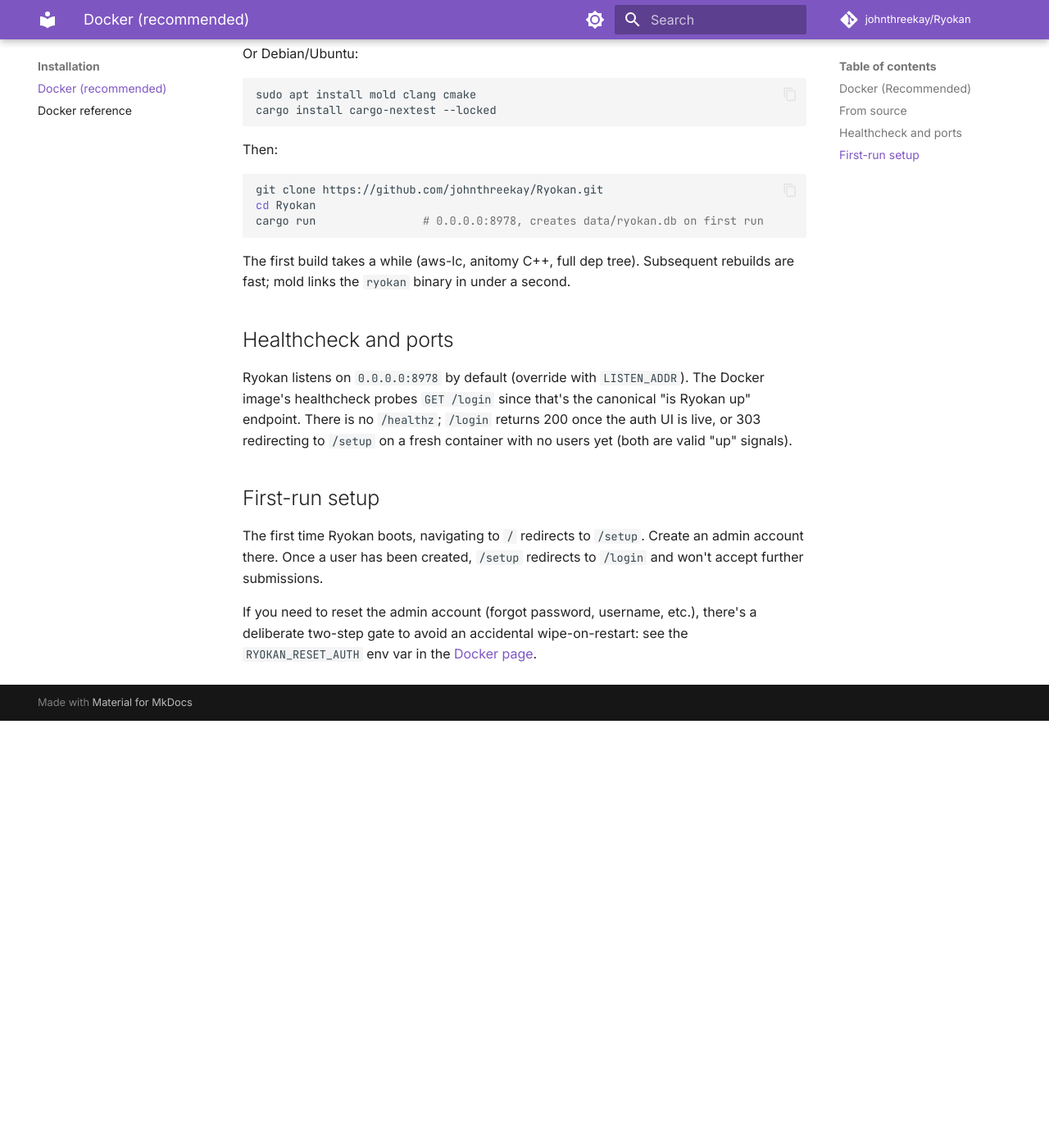
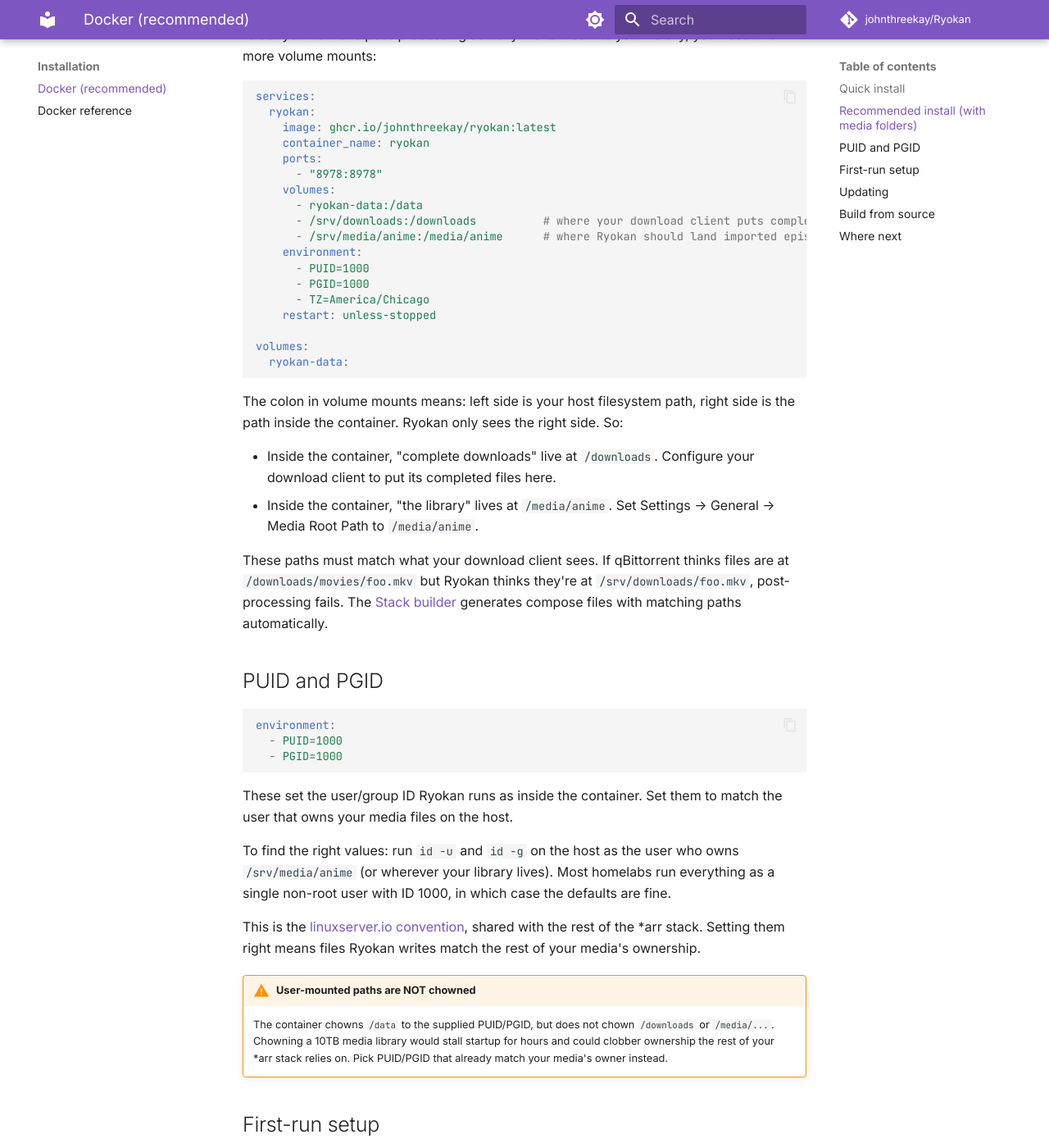
Before and after one commit to abhi1693/Ryokan, an MkDocs documentation site: the page built from docs/install.md, in a window 1280 px wide and 1400 px high, scrolled down 1055 px. Shown: the whole window at 82% size. Built offline with MkDocs 1.6.1 and Material for MkDocs 9.7.7, drawn with Linux system fonts in a browser that asks for light colours; comment, search, counter and statistics services are not loaded; before the commit the page ends 1934 px from its top, so only the background shows below that; some of the changed text lies outside the part shown.

Commit message:
docs: PR 2 — rewrite install.md (Docker-led) + docker.md (pure reference)
install.md now leads with the simplest possible compose file and walks
the user from `docker compose up` to first login in two H2s. PUID/PGID
explanation absorbed from the old docker.md, recommended-volumes
section adds the colon-syntax beginner explanation Kavita uses on its
Docker page. From-source demoted to a single H2 at the bottom.

docker.md is now pure reference: env-var table, healthcheck shape,
volume layout reference, updating semantics, the down-v warning, the
auth-reset two-step gate, and a reverse-proxy notes section. New
users don't have to read it; returning users looking up
`RYOKAN_DB_LOG_LEVEL` find it without scrolling past install steps.

Also adds a manual `*Last updated: YYYY-MM-DD*` footer on the four
rewritten pages (index, quick-start, install, docker) so readers can
gauge freshness during the rolling rewrite.

quick-start.md's PUID link was pointing at the stale
`docker.md#puid-pgid` anchor; redirected to `install.md#puid-and-pgid`.
Verified with a `zensical build` (no issues).

Co-Authored-By: Claude Opus 4.7 (1M context) <noreply@anthropic.com>

````diff
--- a/docs/docker.md
+++ b/docs/docker.md
@@ -1,53 +1,38 @@
-# Docker
+# Docker reference
 
-The published image is `ghcr.io/johnthreekay/ryokan:latest`. Architectures: `linux/amd64` and `linux/arm64`. The repo's `docker-compose.yml` is the canoncal reference. You can start there and adjust to taste.
+Reference for environment variables, healthcheck behavior, volume layout, and update semantics. For step-by-step install, see [Installation](install.md).
+
+## Environment variables
+
+Most users only need `PUID`, `PGID`, and `TZ`. The rest are for fine-tuning.
+
+| Variable | Default | Purpose |
+|---|---|---|
+| `LISTEN_ADDR` | `0.0.0.0:8978` | TCP bind. Change the port if 8978 conflicts with something else. |
+| `PUID` / `PGID` | `1000` / `1000` | Runtime UID/GID. Match your host's media-owning user. See [Installation → PUID and PGID](install.md#puid-and-pgid). |
+| `TZ` | unset (UTC) | Container timezone. Determines what timestamps look like in the UI and logs. Standard tzdata names like `America/Chicago` or `Europe/London`. |
+| `RUST_LOG` | `ryokan=info` (image) | Console log filter. Set to `ryokan=debug` for verbose output while debugging. |
+| `RYOKAN_TRUSTED_PROXY` | unset (off) | Trust `X-Forwarded-For` and `X-Real-IP` for client IP. Off by default. Flip on only behind a reverse proxy that overwrites these headers on ingress; otherwise an attacker can spoof a fresh IP per attempt and bypass the per-IP login throttle. |
+| `RYOKAN_COOKIE_SECURE` | unset (off) | Append `Secure` to the session cookie. Off by default so HTTP localhost works; flip on for HTTPS. |
+| `RYOKAN_RESET_AUTH` | unset | Set to `1` *and* create a `data/.reset-auth` sentinel file to wipe users and sessions on next boot. Both required so a stuck-on env var can't silently wipe auth on every boot. See [Reset auth](#reset-auth). |
+| `RYOKAN_DB_LOG_LEVEL` | `info` | Write-side floor for the DB-backed logs table (separate from `RUST_LOG`). One of `trace`, `debug`, `info`, `warn`, `error`. Read-side filtering on the System → Logs page is independent. |
+| `RYOKAN_ENCRYPTION_KEY` | unset (file fallback) | Base64-encoded 32-byte AEAD key for encrypting OAuth tokens. Loading priority: env var, then key file, then auto-generated on first run. **Key rotation isn't supported**; changing it invalidates all stored OAuth tokens and you'll need to re-link external accounts. |
+| `RYOKAN_KEY_FILE_PATH` | `/data/.ryokan-key` (Docker) | Where the auto-generated encryption key lives. Set in the image. Don't change unless you have a specific reason. |
+| `RYOKAN_ANIBRIDGE_CACHE_DIR` | `/data/cache/anibridge` (Docker) | Where the TMDB-to-AniList mappings cache lives. If unset, the cache fails to persist and every restart re-downloads about 9 MB. |
+| `RYOKAN_MEDIA_CACHE_DIR` | `/data/cache/artwork` (Docker) | Artwork blob cache root. Content-addressed, so duplicate cover art doesn't re-store. |
 
 ## Volume layout
 
 ```yaml
 volumes:
   - ryokan-data:/data
-  # Optional, uncomment for post-processing:
-  # - /srv/downloads:/downloads
-  # - /srv/media/anime:/media/anime
+  - /srv/downloads:/downloads          # optional but required for post-processing
+  - /srv/media/anime:/media/anime      # optional but required for post-processing
 ```
 
-**`/data` (required)** holds the SQLite DB, the artwork blob cache, the encryption key, the anibridge mappings cache, and any sentinel files. Loss of `/data` means losing your library state, queued grabs, scoring history, OAuth tokens, etc. The named-volume default (`ryokan-data`) keeps it inside Docker; bind-mount to a host path if you want the DB visible from the host filesystem.
+**`/data` (required)** holds the SQLite database, the artwork blob cache, the encryption key, the anibridge mappings cache, and any sentinel files. Loss of `/data` means losing your library state, queued grabs, scoring history, and OAuth tokens. The named-volume default (`ryokan-data`) keeps it inside Docker; bind-mount to a host path if you want the database visible from the host filesystem.
 
-**`/downloads`** and **`/media/...`** are the post-processing source and destination. They're optional in the sense that Ryokan boots without them, but post-processing requires both to be visible inside the container at the same paths you configure in Settings → Download Clients (per-client download path) and Settings → General (media root).
-
-!!! warning "User-mounted paths are *not* chowned"
-    The entrypoint chowns `/data` to the runtime UID/GID, but **deliberately not** `/downloads` or `/media/...`. Chowning a 10TB media library would stall startup for hours and could clobber ownership the rest of your *arr stack relies on. Set `PUID` / `PGID` to match the user that already owns those host paths. That's the linuxserver.io convention and what other *arr containers expect.
-
-## PUID / PGID
-
-```yaml
-environment:
-  - PUID=1000
-  - PGID=1000
-```
-
-The entrypoint creates a `ryokan` user inside the container with the supplied UID/GID, chowns `/data`, then drops privileges via `gosu` before exec'ing the binary. Files Ryokan writes to mounted paths land with the supplied ownership.
-
-To find the right values, run `id -u` and `id -g` on the host as the user that owns your media library. If you're running everything else as a single non-root user (typical homelab), `1000:1000` is the default and usually right.
-
-## Environment variables
-
-The full list lives in the repo's root `CLAUDE.md`; what follows is the user-facing subset. Most users only need `PUID` / `PGID` / `RUST_LOG`.
-
-| Variable | Default | Purpose |
-|---|---|---|
-| `LISTEN_ADDR` | `0.0.0.0:8978` | TCP bind. Change the port if 8978 conflicts. |
-| `PUID` / `PGID` | `1000` / `1000` | Runtime UID/GID. Match your host's media-owning user. |
-| `RUST_LOG` | `ryokan=info` (image) | Log filter. `ryokan=debug` for verbose output while debugging. |
-| `RYOKAN_TRUSTED_PROXY` | unset → off | Trust `X-Forwarded-For` / `X-Real-IP` for client IP. **Off by default**; flip on only behind a reverse proxy that overwrites these headers on ingress. Otherwise an attacker can spoof a fresh IP per attempt and bypass the per-IP login throttle. |
-| `RYOKAN_COOKIE_SECURE` | unset → off | Append `Secure` to the session cookie. Off by default so HTTP localhost works; flip on for HTTPS. |
-| `RYOKAN_RESET_AUTH` | unset | Set to `1` *and* create a `data/.reset-auth` sentinel file to wipe `users` + `sessions` on next boot. Both are required so a stuck-on env var can't silently wipe auth on every boot. |
-| `RYOKAN_DB_LOG_LEVEL` | `info` | Write-side floor for the DB-backed `logs` table (separate from `RUST_LOG`). `trace` / `debug` / `info` / `warn` / `error`. |
-| `RYOKAN_ENCRYPTION_KEY` | unset → file fallback | Base64-encoded 32-byte AEAD key for `services::crypto`. **Loading priority**: env var → key file → auto-generated on first run. **Key rotation isn't supported**; changing it invalidates all encrypted OAuth tokens. |
-| `RYOKAN_KEY_FILE_PATH` | `/data/.ryokan-key` (Docker) | Where the auto-generated key lives. Set in the image; don't change unless you know you need to. |
-| `RYOKAN_ANIBRIDGE_CACHE_DIR` | `/data/cache/anibridge` (Docker) | Where the TMDB↔AL mappings cache lives. Without this set, the cache fails to persist and every restart re-downloads ~9MB. |
-| `RYOKAN_MEDIA_CACHE_DIR` | `/data/cache/artwork` (Docker) | Artwork blob cache root (content-addressed). |
+**`/downloads` and `/media/...`** are post-processing's source and destination. They're optional in the sense that Ryokan boots without them, but post-processing requires both to be visible inside the container at the same paths your download client uses for "complete" files and the path you set in Settings → General → Media Root Path.
 
 ## Healthcheck
 
@@ -58,7 +43,9 @@ HEALTHCHECK --interval=30s --timeout=5s --start-period=30s --retries=3 \
     CMD curl -fsS http://localhost:8978/login || exit 1
 ```
 
-`start-period=30s` covers cold-boot work: `models::migrate` (idempotent ALTER TABLEs across the whole schema), `bcrypt::warm_timing_equalizer` spawn_blocking, the multi-client cache rebuild, and optional Jellyfin client init. ARM64 first-runs occasionally bumped against the prior 10s budget; 30s matches the CI smoke-test poll window.
+The probe targets `/login` because that's the canonical "is Ryokan up" endpoint. There is no `/healthz`. `/login` returns 200 once the auth UI is live, or 303 redirecting to `/setup` on a fresh container with no users yet. Both are valid "up" signals.
+
+`start-period=30s` covers cold-boot work: idempotent migrations, password-hash warmup, the multi-client cache rebuild, and optional Jellyfin client init. ARM64 first-runs occasionally bumped against an earlier 10-second budget; 30 seconds matches the CI smoke-test poll window.
 
 ## Updating
 
@@ -67,7 +54,30 @@ docker compose pull
 docker compose up -d
 ```
 
-The volume preserves your data. The image's binary is replaced; migrations run on next boot (idempotent. Applying twice is a no-op.)
+The named volume preserves your data. The image's binary is replaced. Migrations run automatically on next boot and are idempotent: applying twice is a no-op.
 
 !!! danger "Don't `docker compose down -v`"
-    The `-v` flag removes named volumes. With the documented setup that means deleting your DB, encryption key, OAuth tokens, and library state. There's no undo. `down` without `-v` is safe.
+    The `-v` flag removes named volumes. With the documented setup, that means deleting your DB, encryption key, OAuth tokens, and library state. There's no undo. `down` without `-v` is safe.
+
+## Reset auth
+
+If you forget your admin password and have no other recovery path, you can wipe the users and sessions tables and create a new admin account on next boot. Two steps are required so a stuck-on env var can't silently wipe auth on every restart:
+
+1. Add `RYOKAN_RESET_AUTH=1` to your compose file's environment block.
+2. Create the sentinel file: `touch /path/to/your/data-volume/.reset-auth`.
+
+Restart the container. On boot, Ryokan deletes both tables, removes the sentinel, and `/setup` opens for a fresh admin account.
+
+OAuth tokens, library state, scoring history, and Custom Formats are preserved. Only authentication state is wiped.
+
+## Running behind a reverse proxy
+
+If you put Ryokan behind nginx, Caddy, Traefik, or similar, set `RYOKAN_TRUSTED_PROXY=1` so the per-IP login throttle reads `X-Forwarded-For` from the proxy instead of the proxy's own IP. The proxy must overwrite these headers on ingress (don't pass through whatever the client sent), or you've just added a header-spoofing bypass.
+
+Also set `RYOKAN_COOKIE_SECURE=1` if the proxy serves Ryokan over HTTPS, so the session cookie carries the `Secure` flag.
+
+The [Stack builder](stack-builder.md) generates Caddy / Traefik / nginx config with the right header rewrites and env-var combinations.
+
+---
+
+*Last updated: 2026-05-07.*
--- a/docs/install.md
+++ b/docs/install.md
@@ -1,35 +1,123 @@
-# Install
+# Docker installation
 
-You have two options for installing Ryokan: pulling the Docker image or building from source.
+Ryokan ships as a Docker image at `ghcr.io/johnthreekay/ryokan:latest`. The image runs on `linux/amd64` and `linux/arm64`. The fastest way to get going is `docker compose up`.
 
-## Docker (Recommended)
+If you're new to Docker, skim [Docker's getting-started guide](https://docs.docker.com/get-started/) first; this page assumes you know what `docker compose up -d` does.
 
-The Docker image is published to GHCR on every tag at `ghcr.io/johnthreekay/ryokan:latest`. The repo also provides a `docker-compose.yml` you can copy verbatim:
+## Quick install
+
+Save this as `docker-compose.yml`:
+
+```yaml
+services:
+  ryokan:
+    image: ghcr.io/johnthreekay/ryokan:latest
+    container_name: ryokan
+    ports:
+      - "8978:8978"
+    volumes:
+      - ryokan-data:/data
+    environment:
+      - PUID=1000
+      - PGID=1000
+      - TZ=Etc/UTC
+    restart: unless-stopped
+
+volumes:
+  ryokan-data:
+```
+
+Then:
 
 ```sh
-curl -O https://raw.githubusercontent.com/johnthreekay/Ryokan/main/docker-compose.yml
 docker compose up -d
 ```
 
-Open `http://localhost:8978` and run through the first-run setup. See the [Docker page](docker.md) for volume mounts, PUID/PGID, and the full environment-variable reference.
+Open <http://localhost:8978> and create your admin account on the setup page. You're done.
 
-## From source
+## Recommended install (with media folders)
+
+The Quick install doesn't mount your media library or your download client's complete folder yet. To make post-processing actually move files into your library, you need two more volume mounts:
+
+```yaml
+services:
+  ryokan:
+    image: ghcr.io/johnthreekay/ryokan:latest
+    container_name: ryokan
+    ports:
+      - "8978:8978"
+    volumes:
+      - ryokan-data:/data
+      - /srv/downloads:/downloads          # where your download client puts completed files
+      - /srv/media/anime:/media/anime      # where Ryokan should land imported episodes
+    environment:
+      - PUID=1000
+      - PGID=1000
+      - TZ=America/Chicago
+    restart: unless-stopped
+
+volumes:
+  ryokan-data:
+```
+
+The colon in volume mounts means: left side is your host filesystem path, right side is the path inside the container. Ryokan only sees the right side. So:
+
+- Inside the container, "complete downloads" live at `/downloads`. Configure your download client to put its completed files here.
+- Inside the container, "the library" lives at `/media/anime`. Set Settings → General → Media Root Path to `/media/anime`.
+
+These paths must match what your download client sees. If qBittorrent thinks files are at `/downloads/movies/foo.mkv` but Ryokan thinks they're at `/srv/downloads/foo.mkv`, post-processing fails. The [Stack builder](stack-builder.md) generates compose files with matching paths automatically.
+
+## PUID and PGID
+
+```yaml
+environment:
+  - PUID=1000
+  - PGID=1000
+```
+
+These set the user/group ID Ryokan runs as inside the container. Set them to match the user that owns your media files on the host.
+
+To find the right values: run `id -u` and `id -g` on the host as the user who owns `/srv/media/anime` (or wherever your library lives). Most homelabs run everything as a single non-root user with ID 1000, in which case the defaults are fine.
+
+This is the [linuxserver.io convention](https://docs.linuxserver.io/general/understanding-puid-and-pgid/), shared with the rest of the *arr stack. Setting them right means files Ryokan writes match the rest of your media's ownership.
+
+!!! warning "User-mounted paths are NOT chowned"
+    The container chowns `/data` to the supplied PUID/PGID, but does not chown `/downloads` or `/media/...`. Chowning a 10TB media library would stall startup for hours and could clobber ownership the rest of your *arr stack relies on. Pick PUID/PGID that already match your media's owner instead.
+
+## First-run setup
+
+The first time Ryokan boots, navigating to `/` redirects to `/setup`. Create an admin account there. Once an account exists, `/setup` redirects to `/login` and won't accept further submissions.
+
+If you need to reset the admin account later (forgot password, etc.), there's a deliberate two-step gate to avoid an accidental wipe-on-restart. See [Docker reference → Reset auth](docker.md#reset-auth).
+
+## Updating
+
+```sh
+docker compose pull
+docker compose up -d
+```
+
+The named volume preserves your data. Migrations run automatically on next boot and are idempotent (applying twice is a no-op). For more on migrations and `docker compose down -v` safety, see [Docker reference → Updating](docker.md#updating).
+
+## Build from source
+
+You don't need this if you're running the Docker image. This is for contributing to Ryokan or running pre-release commits.
 
 You'll need:
 
-- **Rust 1.95+** (enforced via `Cargo.toml`'s `package.rust-version`).
-- **C / C++ toolchain + `cmake`**: two crates compile native code at build time. `anitomy-sys` ships C++ source it builds via `cc` for anime title tokenization, and `aws-lc-sys` builds aws-lc via cmake (rustls' crypto provider since reqwest 0.13).
-- **`mold` + `clang`**: Ryokan pins `linker = "clang"` with `-fuse-ld=mold` for x86_64 + aarch64 Linux in `.cargo/config.toml`. Cuts incremental link time 3-5× vs ld/lld. Without them: `linker 'clang' not found` or `ld.mold not found` at first build.
+- **Rust 1.95 or later** (enforced via `Cargo.toml`'s `package.rust-version`).
+- **A C/C++ toolchain plus `cmake`**. Two crates compile native code at build time: `anitomy-sys` ships C++ source it builds via `cc` for anime title tokenization, and `aws-lc-sys` builds aws-lc via cmake (rustls' crypto provider since reqwest 0.13).
+- **`mold` and `clang`**. Ryokan pins `linker = "clang"` with `-fuse-ld=mold` for x86_64 and aarch64 Linux. Cuts incremental link time 3–5× vs ld/lld. Without them you'll get `linker 'clang' not found` or `ld.mold not found` at first build.
 - **`cargo-nextest`** for the canonical `cargo t` test alias. Falls through to plain `cargo test` if not installed.
 
-Install the toolchain bits on Arch:
+On Arch:
 
 ```sh
 sudo pacman -S mold clang cmake
 cargo install cargo-nextest --locked
 ```
 
-Or Debian/Ubuntu:
+On Debian/Ubuntu:
 
 ```sh
 sudo apt install mold clang cmake
@@ -41,17 +129,18 @@ Then:
 ```sh
 git clone https://github.com/johnthreekay/Ryokan.git
 cd Ryokan
-cargo run                # 0.0.0.0:8978, creates data/ryokan.db on first run
+cargo run                # http://localhost:8978; creates data/ryokan.db on first run
 ```
 
-The first build takes a while (aws-lc, anitomy C++, full dep tree). Subsequent rebuilds are fast; mold links the `ryokan` binary in under a second.
+The first build takes a while (aws-lc, anitomy C++, full dep tree). Subsequent rebuilds are fast; mold links the binary in under a second.
 
-## Healthcheck and ports
+## Where next
 
-Ryokan listens on `0.0.0.0:8978` by default (override with `LISTEN_ADDR`). The Docker image's healthcheck probes `GET /login` since that's the canonical "is Ryokan up" endpoint. There is no `/healthz`; `/login` returns 200 once the auth UI is live, or 303 redirecting to `/setup` on a fresh container with no users yet (both are valid "up" signals).
+- **[Configuration](configuration.md)**: the Settings tabs.
+- **[Download clients](download-clients.md)**: per-client setup notes.
+- **[External accounts](external-accounts.md)**: link AniList or MAL.
+- **[Docker reference](docker.md)**: full environment variable table, healthcheck shape, advanced topics.
 
-## First-run setup
+---
 
-The first time Ryokan boots, navigating to `/` redirects to `/setup`. Create an admin account there. Once a user has been created, `/setup` redirects to `/login` and won't accept further submissions.
-
-If you need to reset the admin account (forgot password, username, etc.), there's a deliberate two-step gate to avoid an accidental wipe-on-restart: see the `RYOKAN_RESET_AUTH` env var in the [Docker page](docker.md#environment-variables).
+*Last updated: 2026-05-07.*
````
Also changed, not shown: docs/index.md (+4 -0 lines), docs/quick-start.md (+5 -1 lines).
